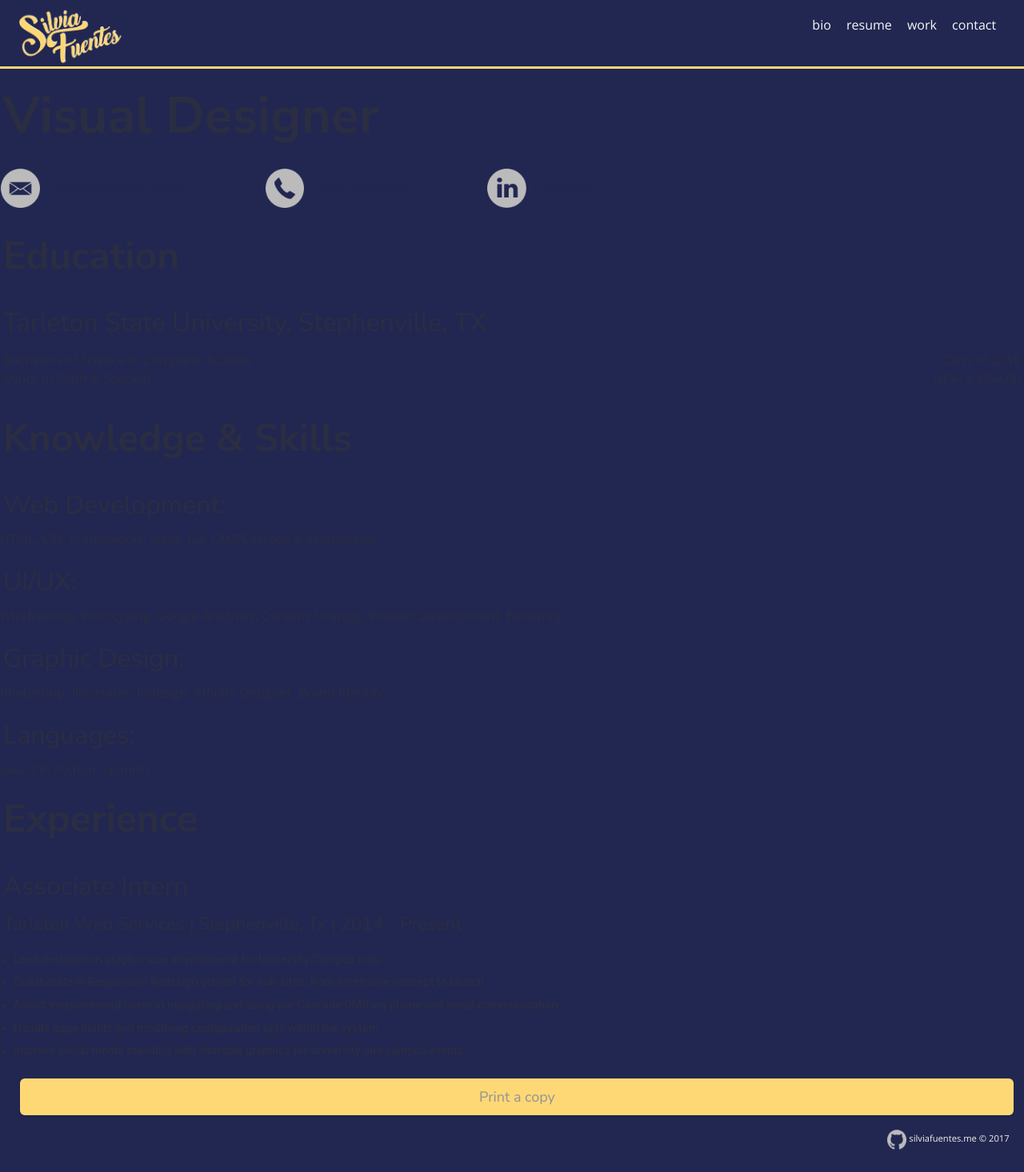
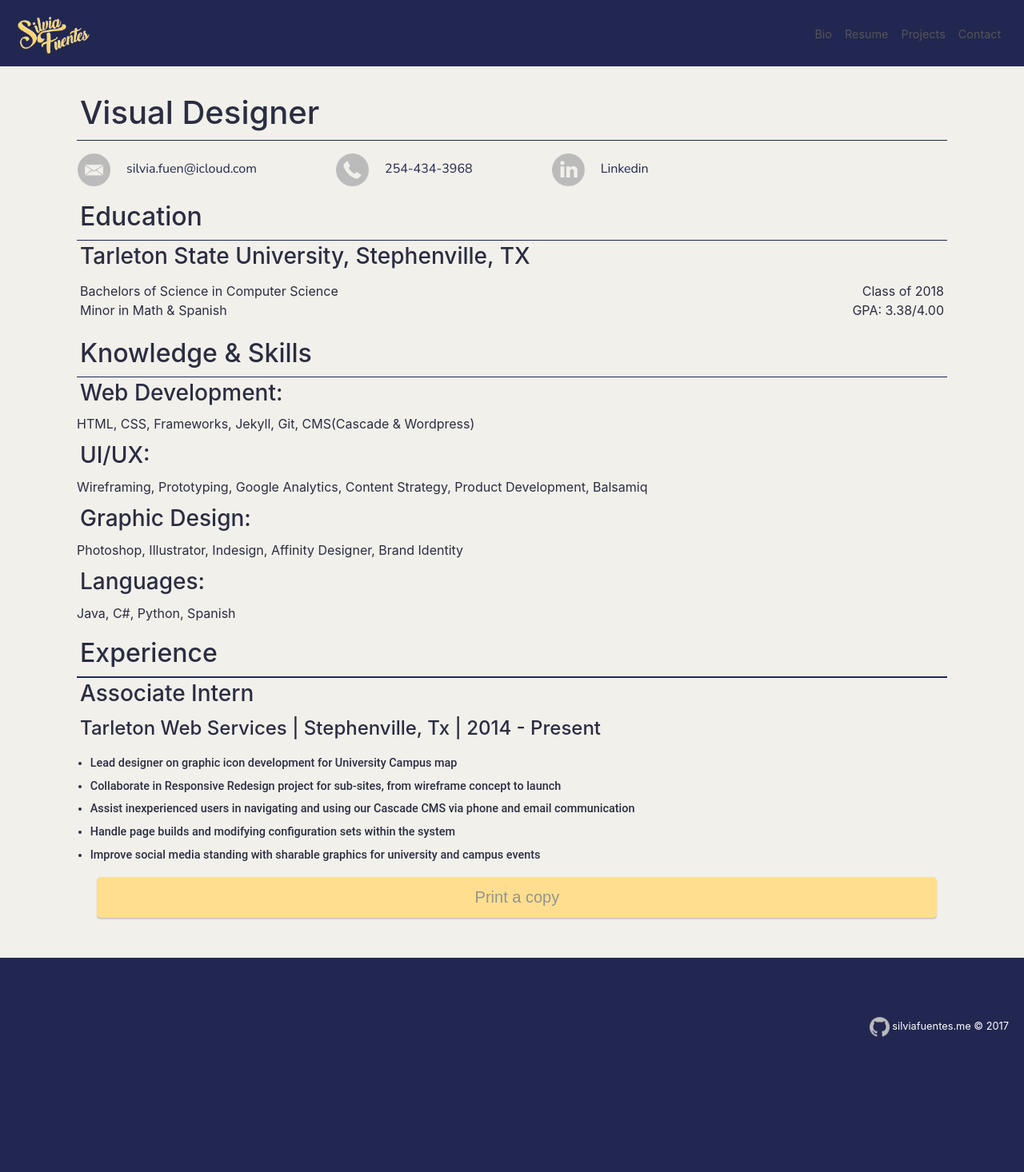
Before and after one commit to silviafuen/silviafuen.github.io, a Jekyll site: the page built from resume/index.html, in a window 1280 px wide. Shown: the whole page at 80% size. Built offline with Jekyll 4.4.1, drawn with Linux system fonts in a browser that asks for light colours; nearby versions of some CDN libraries; after the commit the page ends 1387 px from its top, so only the background shows below that.

Commit message:
CSS changes for responsive + default layout
The header, footer, and main css were redone to accommodate responsive
format. The default layout was also reformatted to display those changes

```diff
--- a/_includes/footer.html
+++ b/_includes/footer.html
@@ -1,6 +1,11 @@
-<footer>
+<!--<footer>
     <p font-color="#F1F0EA">
       <a href="https://github.com/silviafuen/silviafuen.github.io"><img src="/assets/images/icons/github.ico" width="2%" class="inline"></a>
         silviafuentes.me &#xA9; 2017
     </p>
+</footer>-->
+
+<footer class="container-fluid bg-4 text-right">
+  <p><a href="https://github.com/silviafuen/silviafuen.github.io"><img src="/assets/images/icons/github.ico" width="2%" class="inline"></a>
+    silviafuentes.me &#xA9; 2017</p>
 </footer>
--- a/_includes/header.html
+++ b/_includes/header.html
@@ -1,5 +1,6 @@
 <header>
-  <nav>
+
+<!---  <nav>
     <a href="/index.html"><img class="col-md-12" id="logo" src="/assets/images/name-logo-yellow.png" alt="hi" class="inline"/></a>
           <ul align="right">
               <li><a href="/bio">bio</a></li>
@@ -8,4 +9,29 @@
               <li><a href="/contact">contact</a></li>
           </ul>
   </nav>
+-->
+<nav class="navbar navbar-toggleable-sm justify-content-center">
+    <button class="navbar-toggler navbar-toggler-right" type="button" data-toggle="collapse" data-target="#collapsingNavbar3">
+        -
+    </button>
+    <a href="/" class="navbar-brand d-flex w-50 mr-auto">
+      <img src="/assets/images/name-logo-yellow.png" width="22%" height="22%" style="display:inline" alt="Silvia Fuentes Homepage">
+    </a>
+    <div class="navbar-collapse collapse" id="collapsingNavbar3">
+      <ul class="nav navbar-nav ml-auto w-100 justify-content-end">
+          <li class="nav-item">
+              <a class="nav-link body-text" href="/bio">Bio</a>
+          </li>
+          <li class="nav-item">
+              <a class="nav-link body-text" href="/resume">Resume</a>
+          </li>
+          <li class="nav-item">
+              <a class="nav-link body-text" href="/blog">Projects</a>
+          </li>
+          <li class="nav-item">
+              <a class="nav-link body-text" href="/contact">Contact</a>
+          </li>
+      </ul>
+    </div>
+</nav>
 </header>
--- a/_layouts/default.html
+++ b/_layouts/default.html
@@ -5,16 +5,17 @@
 			{% include analytics.js %}
 			<title>{{ page.title }}</title>
 			<!-- link to main stylesheet -->
-			<link rel="stylesheet" href="/bootstrap/css/bootstrap.css">
 			<link rel="stylesheet" type="text/css" href="/css/main.css">
-			<link href="https://fonts.googleapis.com/css?family=Nunito+Sans:400,700|Open+Sans" rel="stylesheet">
-			<link rel="shortcut icon" href="/favicon.ico" />
+			<link rel="stylesheet" href="https://fonts.googleapis.com/css?family=Nunito+Sans:400,700|Open+Sans">
+			<link rel="stylesheet" href="https://maxcdn.bootstrapcdn.com/bootstrap/4.0.0-alpha.6/css/bootstrap.min.css">
+			<script src="https://ajax.googleapis.com/ajax/libs/jquery/3.1.1/jquery.min.js"></script>
+			<script src="https://maxcdn.bootstrapcdn.com/bootstrap/4.0.0-alpha.6/js/bootstrap.min.js" ></script>
+			<link rel="shortcut icon" href="favicon.ico" />
 		</head>
 
 		{% include header.html %}
 		<body>
 
-				<hr>
 			{{ content }}
 
 			<!-- /.container -->
--- a/css/main.css
+++ b/css/main.css
@@ -1,28 +1,47 @@
-body,html {
+html,body {
   background-color: #222751;
-  color: #F1F0EA;
   font-size: 1em;
   font-family: 'Open Sans', sans-serif;
+  color: #F1F0EA;
   font-weight: lighter;
 }
 * {
   margin: 0;
   padding: 0;
 }
+.body-text {
+  color: #F1F0EA;
+}
 
-hr {
-  height: 3px;
-  color: #FFD876;
-  background-color: #FFD876;
-  border: 0;
-  margin: 0;
-  padding: 0;
+.container-fluid {
+    padding-top: 70px;
+    padding-bottom: 70px;
+}
+
+.divider {
+    background-color: #FFD469;
+    border-color: #000;
+    border-style: solid;
+    border-width: 0 0 1px;
+    height: 10px;
+    line-height: 20px;
+    text-align:center;
+    overflow: visable;
 }
 
 .container {
   width: 100%;
+  height: 100%;
   padding: 2rem 9rem 2rem 9rem;
+  background: #272E5C;
 }
+.contain {
+  width: 100%;
+  height: 100%;
+  padding: 2rem 6rem 2rem 6rem;
+  background: #F1F0EA;
+}
+
 
 caption {
   font-weight: lighter;
@@ -30,7 +49,6 @@
 }
 
 body {
-  /*background-color: #272E5C;*/
   width: 100%;
   display: inline-block;
 }
@@ -39,15 +57,6 @@
   background-color: #222751;
   height: 5.2rem;
   padding: .3rem;
-}
-
-
-#logo {
-  margin: -1%;
-  align-items: left;
-  position: sticky;
-  /*height: 10em;*/
-  width: 10rem;
 }
 
 h1 {
@@ -63,7 +72,7 @@
   font-weight: bold;
 }
 h3 {
-  color: #F6F3F0;
+  color: #F1F0EA;
   font-family: 'Nunito Sans', sans-serif;
   font-size: 2em;
 }
@@ -74,7 +83,22 @@
     font-size: 1.4em;
 }
 
-nav {
+.navbar {
+    padding-top: 3em;
+    padding-bottom: 3em;
+    border: 0;
+    border-radius: 0;
+    margin-bottom: 0;
+    padding-right: 0em;
+    font-size: .9em;
+    background-color: #222751;
+}
+
+.navbar-nav li a:hover {
+    color: #BBB; !important;
+}
+
+/***nav {
   color: #FCF9F3;
   padding: 15px;
 }
@@ -88,41 +112,34 @@
 nav ul li, footer ul li {
     display: inline;
     margin-right: .94rem;
-}
+}**/
 
 a.regular-link {
     color: #222751;
     text-decoration: underline;
   }
 
-a {
-      color: #f7f7f7;
+a:link:hover {
+      color: #BBB;
       text-decoration: none;
 }
 
-a:hover, a.regular-link:hover{
-  color: #BBB;
+a:link {
+  color: #555555;
   text-decoration: none;
     /*text-decoration: .05rem underline #BBB;*/
 }
 
 a.regular-link:hover{
   color: #222751;
-  text-decoration: none;
+  text-decoration: underline;
 }
 
 footer {
-  width: 100%;
-  height: 50%;
-  color: #F1F0EA;
+  padding: .5rem;
+  font-size: .8em;
   background-color:#222751;
-  display: inline-block;
-  padding-right: 0;
-  text-align: right;
-  padding: .9rem;
-  font-size: .7em;
-  bottom: 0;
-
+  color: #ffffff;
 }
 
 ul.posts {
@@ -132,3 +149,19 @@
 ul.posts li {
     list-style: none;
 }
+
+.btn-silvia {
+  color: #939393;
+  width: 15rem;
+  padding: .8rem;
+  margin: .4rem;
+  display: inline-block;
+  border: 1px none;
+  border-radius: .35rem;
+  box-sizing: border-box;
+  background-color: #FFDF8F;
+}
+
+.btn-silvia:hover {
+  background-color: #FFD469;
+}
```
